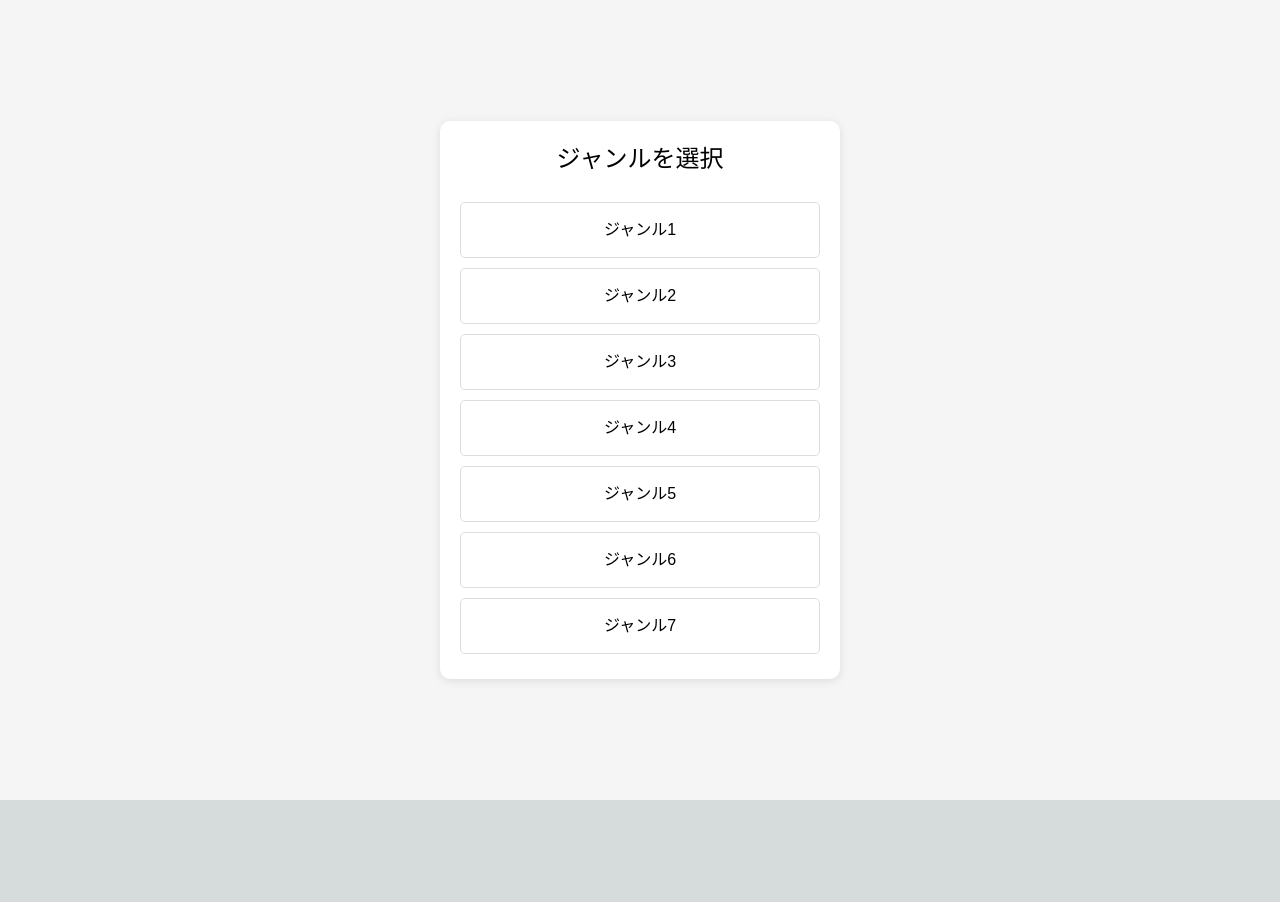
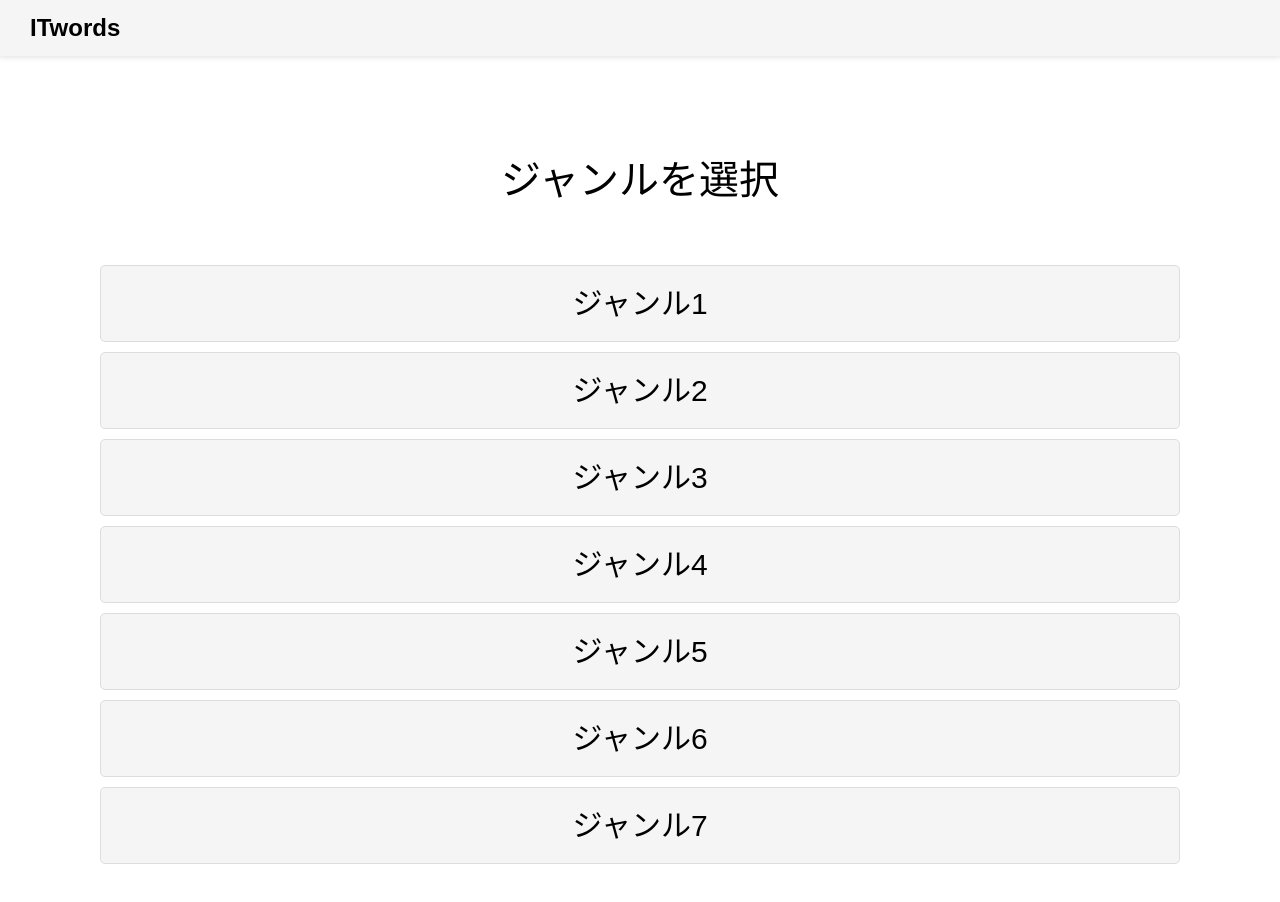
Before and after one commit to kanadomekei/hackathon_vol8_team21, a Next.js app in the folder frontend/app/: page /pages/word-list in a window 1280 px wide. Shown: the top 902 px of the page. Before the commit the page ends 800 px from the top, so only its background shows below. Built offline with nearby package versions, Linux system fonts and the light colour scheme.

Commit message:
タイトル、ボタンの拡大、ヘッダーの追加

```diff
--- a/frontend/app/src/app/pages/word-list/page.tsx
+++ b/frontend/app/src/app/pages/word-list/page.tsx
@@ -1,4 +1,5 @@
 'use client'
+import { headers } from 'next/headers';
 import Link from 'next/link';
 import React from 'react';
 
@@ -20,6 +21,9 @@ const GenreSelectionPage: React.FC = () => {
 
   return (
     <div style={styles.body}>
+      <header style={styles.header}>
+        <h2 style={styles.headerText}>ITwords</h2>
+      </header>
       <div style={styles.container}>
         <h1 style={styles.title}>ジャンルを選択</h1>
         {genreDataList.map((genre) => (
@@ -42,22 +46,38 @@ const styles = {
     alignItems: 'center',
     minHeight: '100vh',
     margin: 0,
+    backgroundColor: '#ffffff',
+    paddingTop: '50px', // ヘッダーの高さを考慮して追加
+  },
+  header: {
+    position: 'fixed' as const,
+    top: 0,
+    left: 0,
+    width: '100%',
     backgroundColor: '#f5f5f5',
+    padding: '10px',
+    boxShadow: '0 2px 5px rgba(0,0,0,0.1)',
+  },
+  headerText: {
+    fontSize: '24px',
+    fontWeight: 'bold',
+    margin: 0,
+    padding: '0 20px',
   },
   container: {
     display: 'flex',
     flexDirection: 'column' as const,
     alignItems: 'center',
-    width: '90%',
-    maxWidth: '400px',
-    padding: '20px',
+    width: '100%',
+    maxWidth: '1800px',
+    padding: '100px',
     backgroundColor: 'white',
     borderRadius: '10px',
     boxShadow: '0 2px 10px rgba(0,0,0,0.1)',
   },
   title: {
-    fontSize: '24px',
-    marginBottom: '20px',
+    fontSize: '40px',
+    marginBottom: '50px',
   },
   link: {
     width: '100%',
@@ -67,8 +87,8 @@ const styles = {
     width: '100%',
     padding: '15px',
     margin: '5px 0',
-    fontSize: '16px',
-    backgroundColor: 'white',
+    fontSize: '30px',
+    backgroundColor: '#f5f5f5',
     border: '1px solid #ddd',
     borderRadius: '5px',
     cursor: 'pointer',
```
